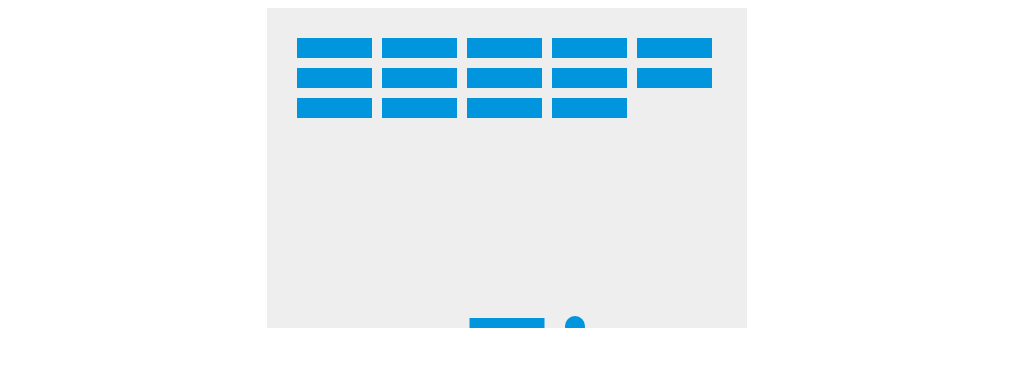
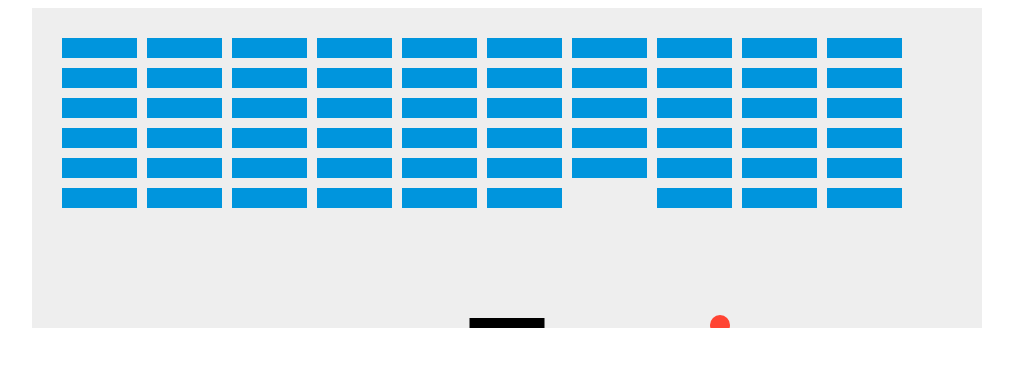
Before and after one commit to 1336124Mitou/gameJ25, a plain HTML site: page game02.html in a window 1280 px wide. Shown: the whole page, without its empty margins (133-1146 px from the left). Drawn offline with Linux system fonts and the light colour scheme.

Commit message:
Add files via upload

```diff
--- a/game.js
+++ b/game.js
@@ -4,15 +4,15 @@ const ctx = canvas.getContext("2d");
 const ballRadius = 10;
 let x = canvas.width / 2;
 let y = canvas.height - 30;
-let dx = 2;
-let dy = -2;
+let dx = 3;
+let dy = -3;
 
 const paddleHeight = 10;
 const paddleWidth = 75;
 let paddleX = (canvas.width - paddleWidth) / 2;
 
-const brickRowCount = 3;
-const brickColumnCount = 5;
+const brickRowCount = 6;
+const brickColumnCount = 10;
 const brickWidth = 75;
 const brickHeight = 20;
 const brickPadding = 10;
@@ -68,7 +68,7 @@ function collisionDetection() {
 function drawBall() {
     ctx.beginPath();
     ctx.arc(x, y, ballRadius, 0, Math.PI * 2);
-    ctx.fillStyle = "#0095DD";
+    ctx.fillStyle = "#FF4433";
     ctx.fill();
     ctx.closePath();
 }
@@ -76,7 +76,7 @@ function drawBall() {
 function drawPaddle() {
     ctx.beginPath();
     ctx.rect(paddleX, canvas.height - paddleHeight, paddleWidth, paddleHeight);
-    ctx.fillStyle = "#0095DD";
+    ctx.fillStyle = "#000000";
     ctx.fill();
     ctx.closePath();
 }
@@ -177,10 +177,15 @@ function collisionDetection() {
 function handleGameEnd() {
     if (checkGameOver()) {
         alert("おめでとうございます！すべてのブロックを崩しました！");
-        // ここでゲームを再起動するか、次のステージに進むための処理を実装する
-        // 例えば、以下のようにしてページをリロードしてゲームを再起動する
-        document.location.reload();
+        stopGameMusic(); // ゲーム音楽を停止
+        returnToTitleScreen(); // ゲームクリア後にタイトル画面に戻る処理を実行
     }
+}
+
+function returnToTitleScreen() {
+    setTimeout(function () {
+        window.location.href = "game01.html"; // タイトル画面にリダイレクト
+    }, 3000); // 3秒後にリダイレクト
 }
 
 // ブロックが残っているかどうかをチェックする関数
@@ -194,6 +199,7 @@ function checkGameOver() {
     }
     return true; // 崩れているブロックがない場合は true を返す
 }
+
 // ゲーム終了時に音楽を停止する関数
 function stopGameMusic() {
     const gameMusic = document.getElementById("gameMusic");
--- a/game02.html
+++ b/game02.html
@@ -10,7 +10,7 @@
 
 <body>
     <audio id="gameMusic" src="game_music.mp3" loop autoplay></audio>
-    <canvas id="gameCanvas" width="480" height="320"></canvas>
+    <canvas id="gameCanvas" width="950" height="320"></canvas>
     <script src="game.js"></script>
 </body>
 
```
